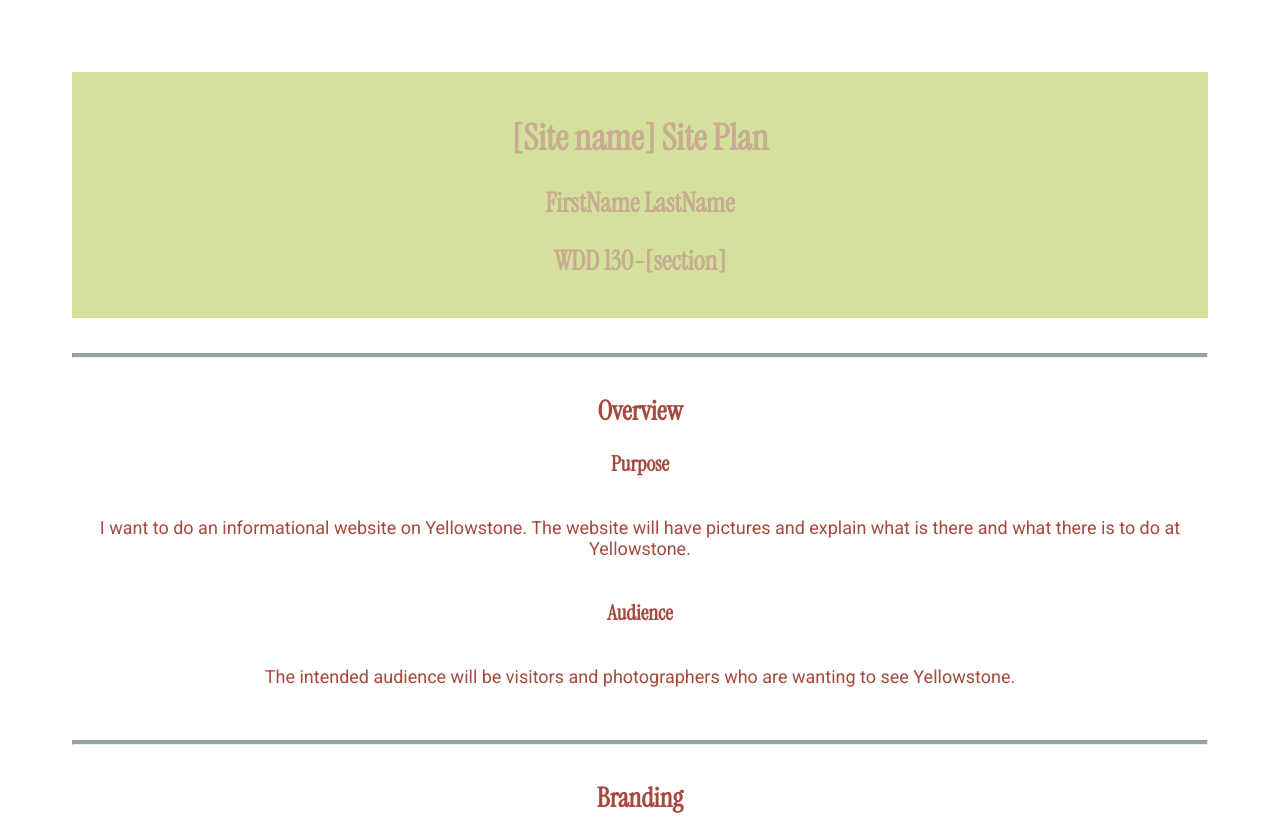
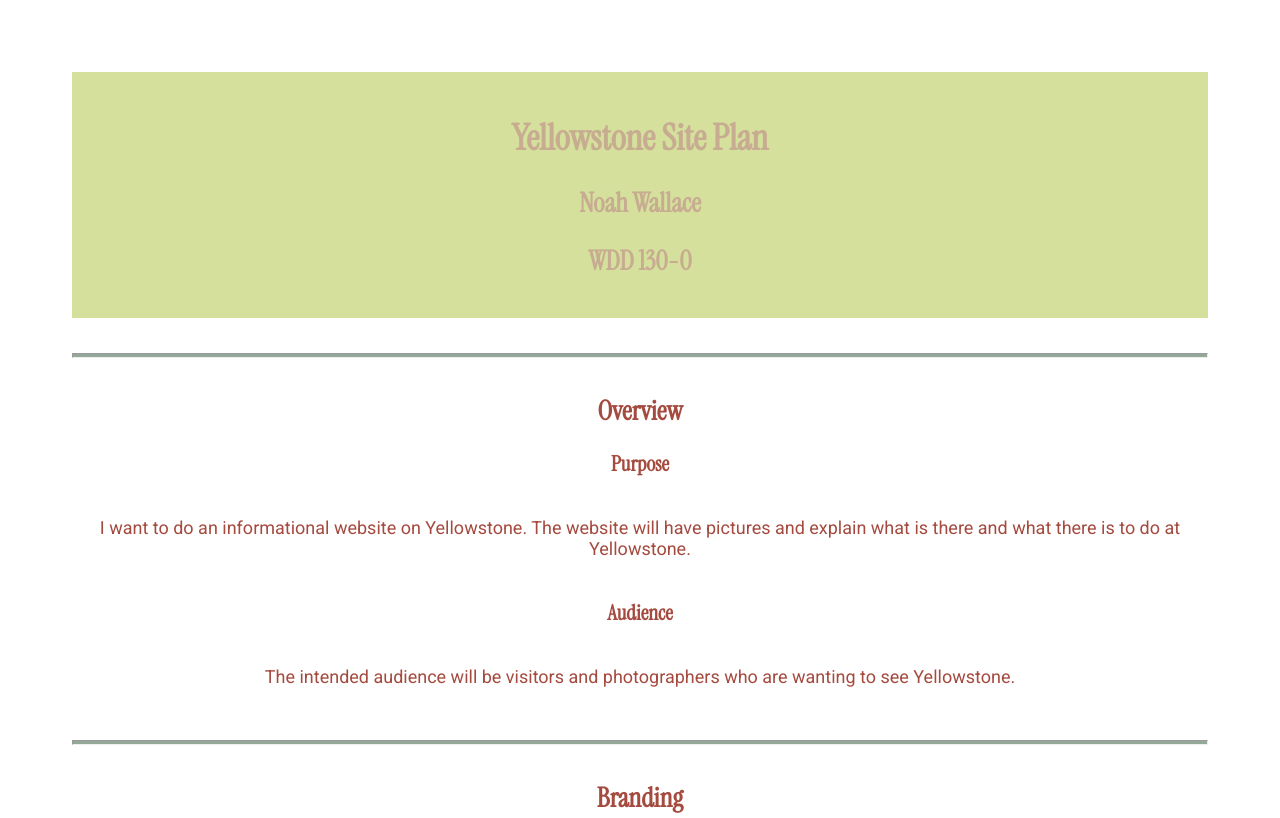
Before and after one commit to nrwalla86/wdd130-2, a plain HTML site: page yellowstone/site-plan.html in a window 1280 px wide. Shown: the top 818 px of the page. Drawn offline with Linux system fonts and the light colour scheme.

Commit message:
added relative path and added to header

```diff
--- a/yellowstone/site-plan.html
+++ b/yellowstone/site-plan.html
@@ -9,9 +9,9 @@
 
   <body>
     <header>
-      <h1>[Site name] Site Plan</h1>
-      <h2>FirstName LastName</h2>
-      <h2>WDD 130-[section]</h2>
+      <h1>Yellowstone Site Plan</h1>
+      <h2>Noah Wallace</h2>
+      <h2>WDD 130-0</h2>
       <!-- In the header above, add the name or your site, your name and class number. For example if you are in section 3 you would put WDD 130.03 -->
     </header>
     <main>
@@ -30,7 +30,7 @@
       <h2>Branding</h2>
       <h3>Website Logo</h3>
       <!-- Replace this with some sort of logo for your site.  A logo can be as simple as the name of your site in a nice font :) -->
-      <img src="C:\Users\haonm\Downloads\78c5c21ad39c42199a49ee4066cda81d.png" alt="Logo image">
+      <img src="yellowstone\Images\Logo.png" alt="Logo image">
       <hr>
       <h2>
         Style Guide
```
Also changed, not shown: yellowstone/Images/Logo.png (added).
